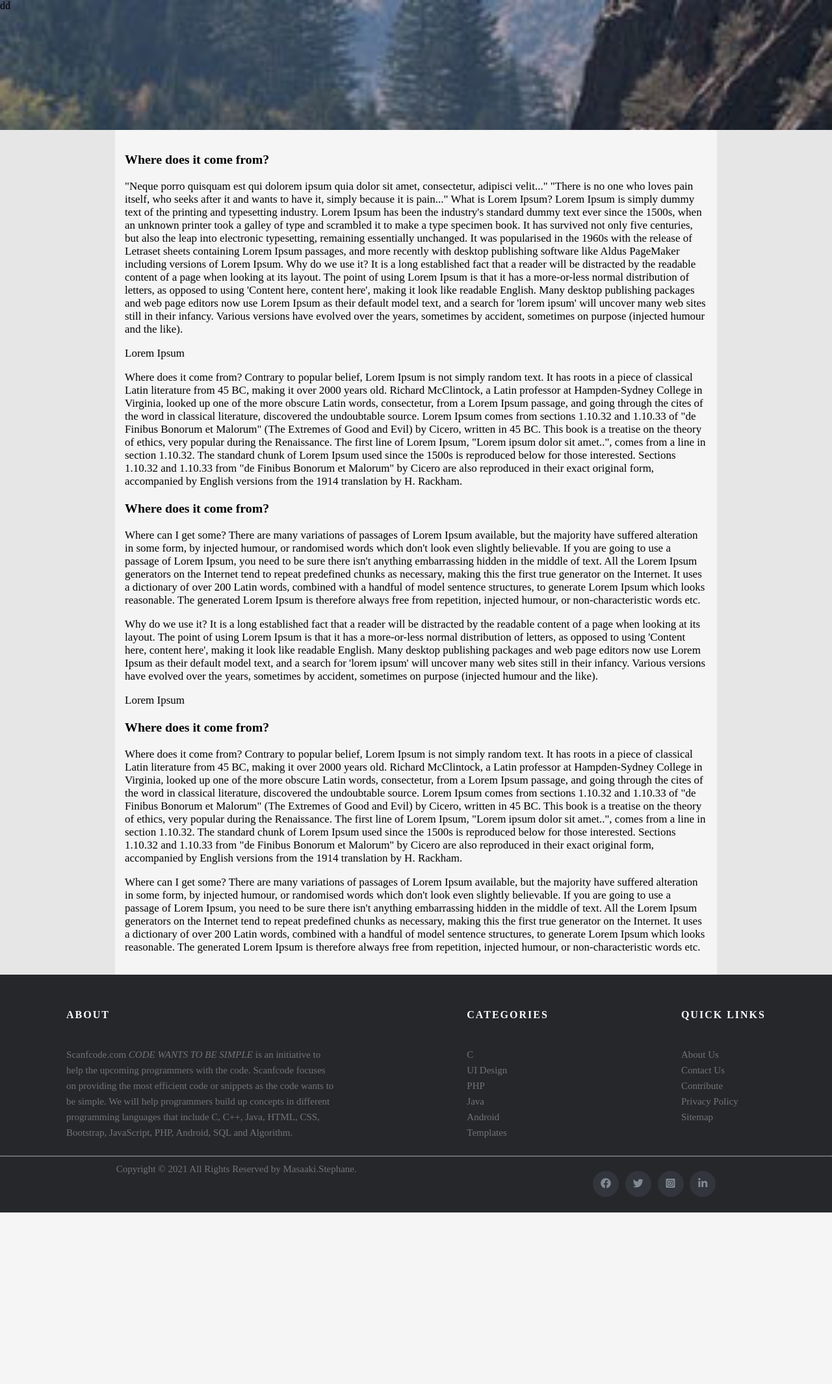
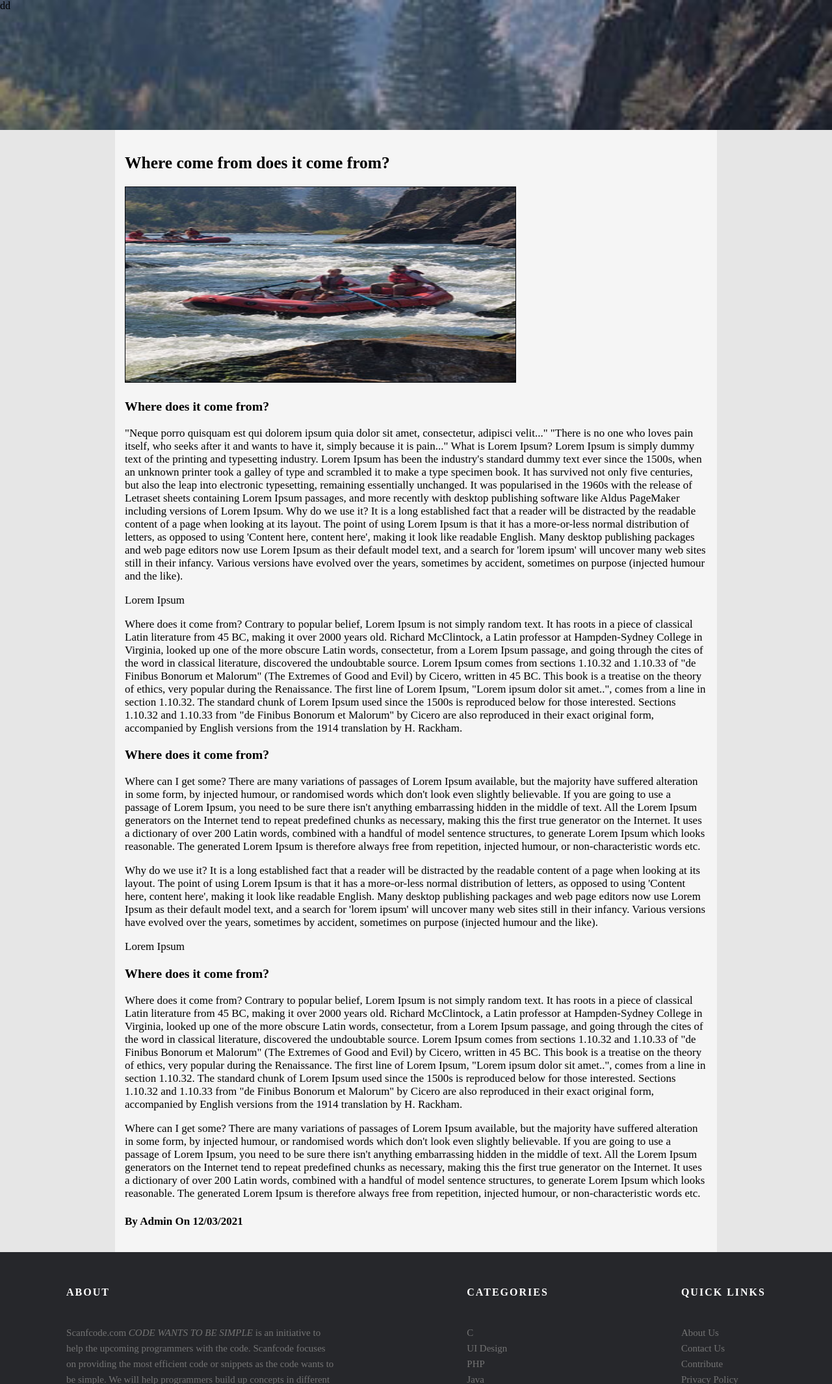
Before and after one commit to Stephane226/Blog-Html-Php, a PHP site: page /view.php in a window 1280 px wide. Shown: the part 63-2193 px from the top of the page at 65% size. Before the commit the page ends 1929 px from the top, so only its background shows below. Run offline with PHP 8.4, Linux system fonts and the light colour scheme.

Commit message:
rectifications

```diff
--- a/Styles/styles.css
+++ b/Styles/styles.css
@@ -342,7 +342,7 @@ body{
 }
 .blog-title{
     width: 60%;
-    height: 20px;
+    height: 2t40px;
     border:1px solid black;
     outline:none;
 }
@@ -390,7 +390,7 @@ body{
     background-color: #183153;
     width: 200px;
     border-radius: 3px;
-    height: 30px;
+    height: 40px;
 
 }
 
@@ -412,10 +412,17 @@ body{
 
 }
 
+.image-blog-view img{
+    width: 600px;
+    height: 300px;
+    bordeR: 1px solid #03060a;
+    margin:0 auto;
+}
+
 .image-blog-edit img{
     width: 400px;
     height: 550px;
-    bordeR: 4px solid #183153;
+    border: 4px solid #183153;
 }
 .go-back{
     font-size:25px;
--- a/admin/modify.php
+++ b/admin/modify.php
@@ -1,5 +1,5 @@
 <?php
- echo(date("d-m-Y",time()));?>
+ //echo(date("d-m-Y",time()));?>
 <!DOCTYPE html>
 <html lang="en">
 <head>
--- a/view.php
+++ b/view.php
@@ -44,7 +44,12 @@
 dd
     </div>
    <section>
+
      <div class="view-blog">
+     <h2>Where come from does it come from?</h2>
+     <div class="image-blog-view">
+        <img src="./images/img3.jpeg" alt="">
+    </div>
        <h3>Where does it come from?</h3>
     <p>   "Neque porro quisquam est qui dolorem ipsum quia dolor sit amet, consectetur, adipisci velit..."
 "There is no one who loves pain itself, who seeks after it and wants to have it, simply because it is pain..."
@@ -89,8 +94,9 @@ There are many variations of passages of Lorem Ipsum available, but the majority
 
 </p>
 
+<h4>By Admin On 12/03/2021</h4>
+   </div>
 
-   </div>
    </section>
 
 
```
